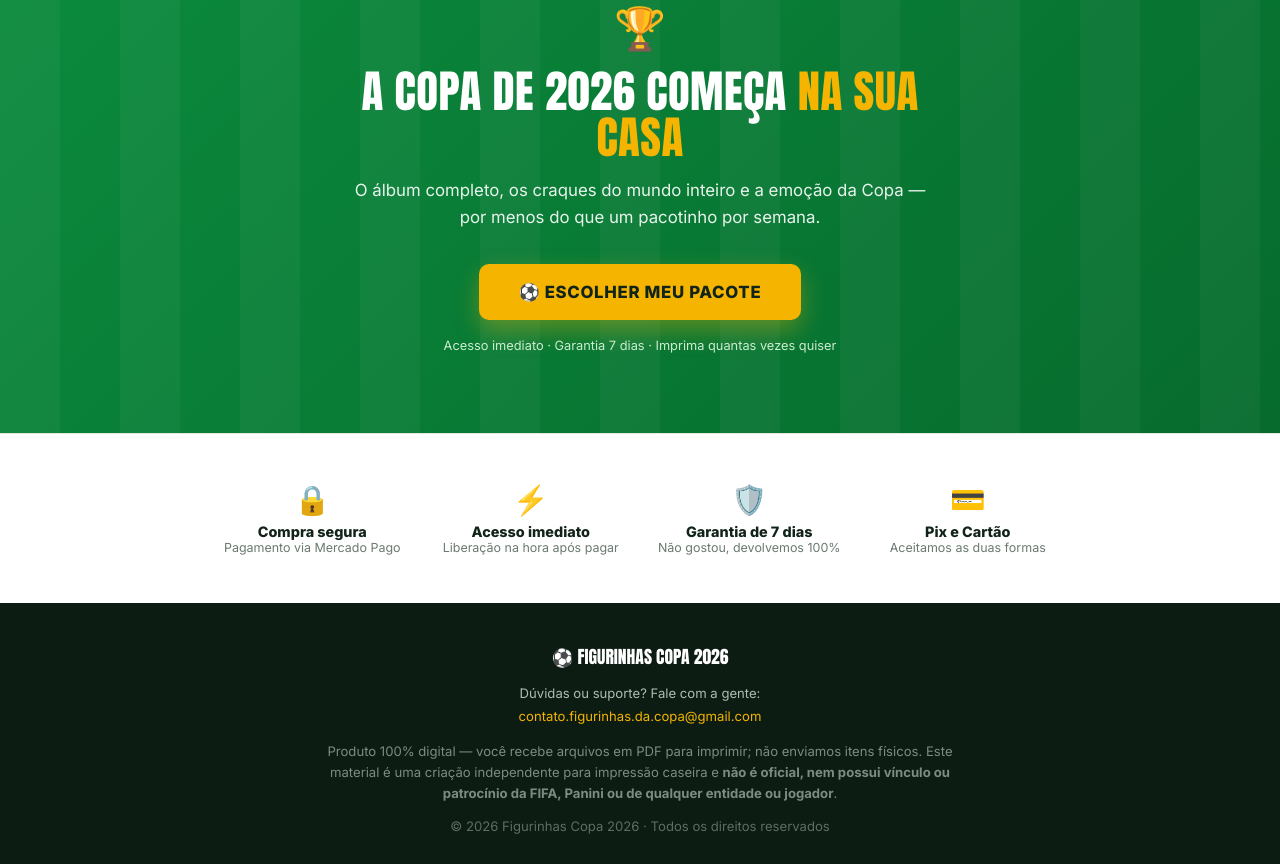
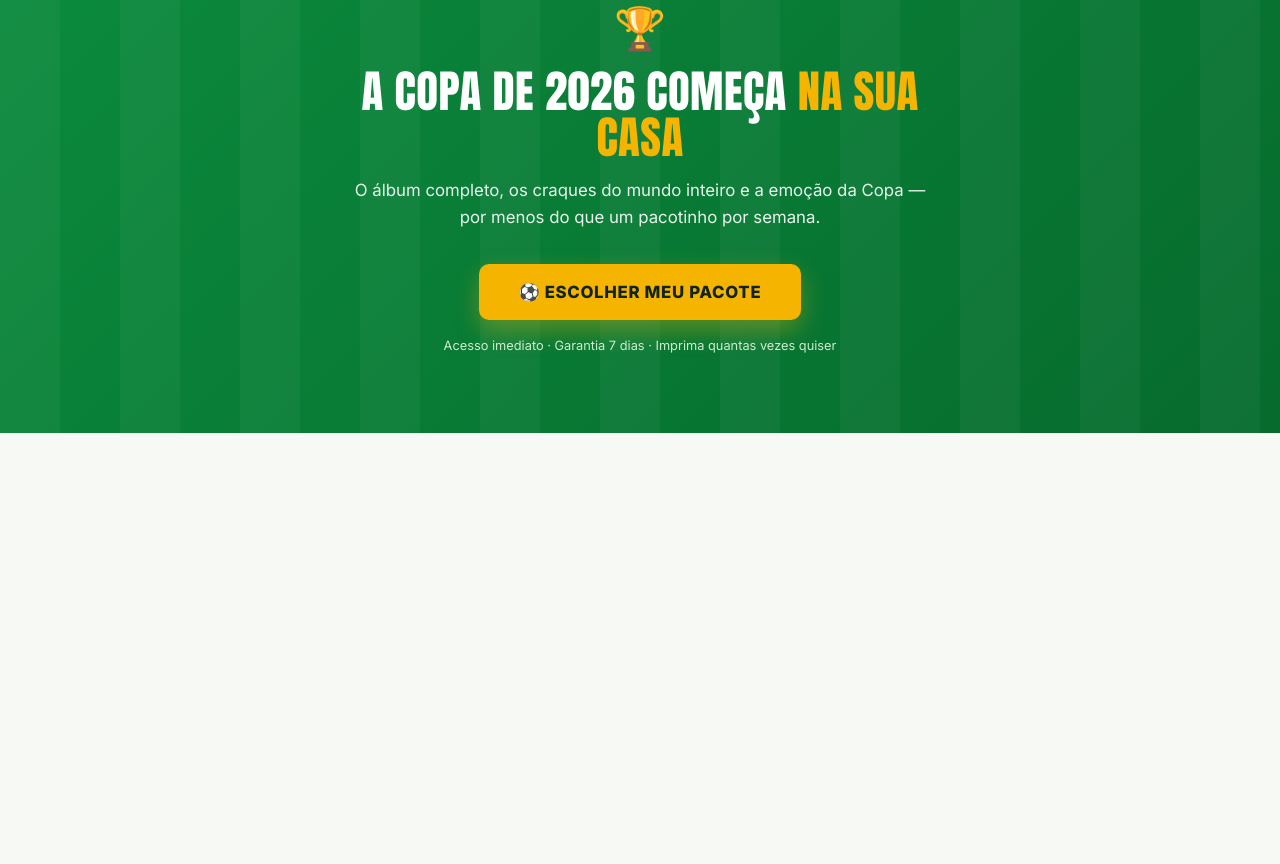
Before and after one commit to omarmhamdan/figurinhascopa2026, a website: page index.html in a window 1280 px wide. Shown: the part 4370-5234 px from the top of the page. After the commit the page ends 4803 px from the top, so only its background shows below. Drawn offline with Linux system fonts and the light colour scheme.

Commit message:
Revert "Secao de confianca (selos) + rodape com contato e disclaimer"
This reverts commit e07a3200c252036eebe6caf31648f7412cec5ee2.

```diff
--- a/index.html
+++ b/index.html
@@ -308,50 +308,6 @@
   </div>
 </section>
 
-<!-- ═══════════ BLOCO 8 — CONFIANÇA / SELOS ═══════════ -->
-<section style="background:#fff; border-top:1px solid var(--line); padding:48px 0;">
-  <div class="wrap" style="max-width:900px;">
-    <div class="trust-grid" style="display:grid; grid-template-columns:repeat(4,1fr); gap:18px;">
-      <div style="text-align:center;">
-        <div style="font-size:1.8rem; margin-bottom:6px;">🔒</div>
-        <p style="font-weight:800; font-size:.9rem;">Compra segura</p>
-        <p style="font-size:.78rem; color:var(--muted,#6a7a70);">Pagamento via Mercado Pago</p>
-      </div>
-      <div style="text-align:center;">
-        <div style="font-size:1.8rem; margin-bottom:6px;">⚡</div>
-        <p style="font-weight:800; font-size:.9rem;">Acesso imediato</p>
-        <p style="font-size:.78rem; color:var(--muted,#6a7a70);">Liberação na hora após pagar</p>
-      </div>
-      <div style="text-align:center;">
-        <div style="font-size:1.8rem; margin-bottom:6px;">🛡️</div>
-        <p style="font-weight:800; font-size:.9rem;">Garantia de 7 dias</p>
-        <p style="font-size:.78rem; color:var(--muted,#6a7a70);">Não gostou, devolvemos 100%</p>
-      </div>
-      <div style="text-align:center;">
-        <div style="font-size:1.8rem; margin-bottom:6px;">💳</div>
-        <p style="font-weight:800; font-size:.9rem;">Pix e Cartão</p>
-        <p style="font-size:.78rem; color:var(--muted,#6a7a70);">Aceitamos as duas formas</p>
-      </div>
-    </div>
-  </div>
-</section>
-
-<!-- RODAPÉ -->
-<footer style="background:#0c1c12; color:#aebcb2; padding:40px 0 30px; font-size:.82rem;">
-  <div class="wrap" style="max-width:900px; text-align:center;">
-    <p style="font-family:'Anton',sans-serif; font-size:1.1rem; color:#fff; text-transform:uppercase; margin-bottom:12px;">⚽ Figurinhas Copa 2026</p>
-    <p style="line-height:1.7; margin-bottom:14px;">
-      Dúvidas ou suporte? Fale com a gente:<br>
-      <a href="mailto:contato.figurinhas.da.copa@gmail.com" style="color:var(--gold); text-decoration:none;">contato.figurinhas.da.copa@gmail.com</a>
-    </p>
-    <p style="line-height:1.6; color:#7d8c82; max-width:640px; margin:0 auto 14px;">
-      Produto 100% digital — você recebe arquivos em PDF para imprimir; não enviamos itens físicos.
-      Este material é uma criação independente para impressão caseira e <strong>não é oficial, nem possui vínculo ou patrocínio da FIFA, Panini ou de qualquer entidade ou jogador</strong>.
-    </p>
-    <p style="color:#5e6d63;">© 2026 Figurinhas Copa 2026 · Todos os direitos reservados</p>
-  </div>
-</footer>
-
 <!-- barra CTA fixa mobile -->
 <div id="sticky-cta" style="display:none; position:fixed; bottom:0; left:0; right:0; z-index:50; background:#fff; border-top:1px solid var(--line); box-shadow:0 -6px 20px rgba(0,0,0,.1); padding:10px 14px; align-items:center; justify-content:center;">
   <a href="#oferta" class="btn btn-primary" style="padding:15px 22px; font-size:.95rem; width:100%; max-width:340px; text-align:center; box-sizing:border-box;">Ver Pacotes</a>
@@ -376,7 +332,6 @@
     h1.anton { font-size: 2.4rem !important; }
     h2.anton { font-size: 1.9rem !important; }
     .id-grid { grid-template-columns: 1fr !important; }
-    .trust-grid { grid-template-columns: 1fr 1fr !important; gap: 22px 12px !important; }
     .feat-row { flex-direction: row !important; gap: 14px !important; padding: 18px 18px !important; }
     .offer-grid { gap: 28px !important; }
     .btn-primary { padding: 16px 24px; }
```
